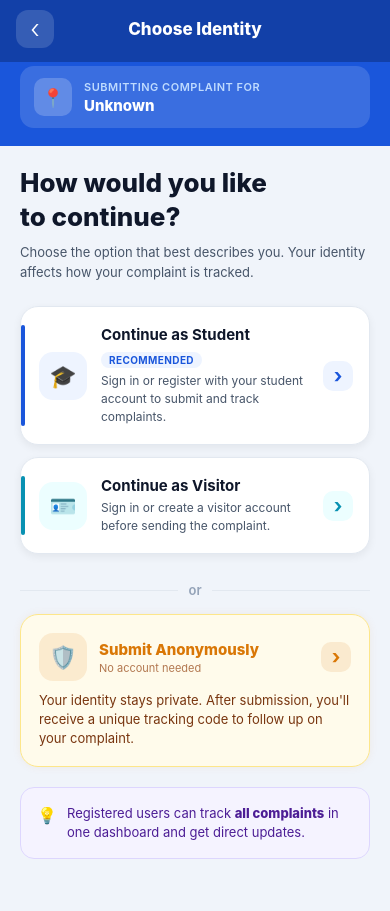
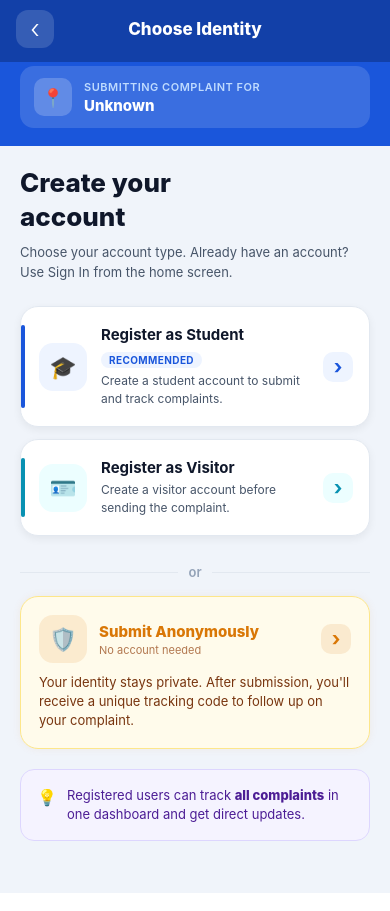
Before and after one commit to Nattyfikadu/campus-mobile, a React Native app: screen /RoleChoice in a window 390 px wide. Built offline with nearby package versions, Linux system fonts and the light colour scheme; no server answers.

Commit message:
fix: role choice screen now navigates to Register instead of Login

```diff
--- a/src/screens/RoleChoiceScreen.tsx
+++ b/src/screens/RoleChoiceScreen.tsx
@@ -36,8 +36,8 @@ const ROLES = [
   {
     key: 'student',
     icon: '🎓',
-    label: 'Continue as Student',
-    sub: 'Sign in or register with your student account to submit and track complaints.',
+    label: 'Register as Student',
+    sub: 'Create a student account to submit and track complaints.',
     accent: C.student,
     bg: C.studentBg,
     badge: 'Recommended',
@@ -45,8 +45,8 @@ const ROLES = [
   {
     key: 'visitor',
     icon: '🪪',
-    label: 'Continue as Visitor',
-    sub: 'Sign in or create a visitor account before sending the complaint.',
+    label: 'Register as Visitor',
+    sub: 'Create a visitor account before sending the complaint.',
     accent: C.visitor,
     bg: C.visitorBg,
     badge: null,
@@ -59,7 +59,7 @@ export function RoleChoiceScreen({ navigation, route }: any) {
   const insets = useSafeAreaInsets();
 
   const openAuth = (role: 'student' | 'visitor') => {
-    navigation.navigate('Login', { role, redirectLocation: location, source });
+    navigation.navigate('Register', { role, redirectLocation: location, source });
   };
 
   const openAnonymous = () => {
@@ -105,9 +105,9 @@ export function RoleChoiceScreen({ navigation, route }: any) {
         showsVerticalScrollIndicator={false}
       >
         {/* ── HEADING ──────────────────────────────────────────────────────── */}
-        <Text style={styles.heading}>How would you like{'\n'}to continue?</Text>
+        <Text style={styles.heading}>Create your{'\n'}account</Text>
         <Text style={styles.headingSub}>
-          Choose the option that best describes you. Your identity affects how your complaint is tracked.
+          Choose your account type. Already have an account? Use Sign In from the home screen.
         </Text>
 
         {/* ── ROLE CARDS ───────────────────────────────────────────────────── */}
```
